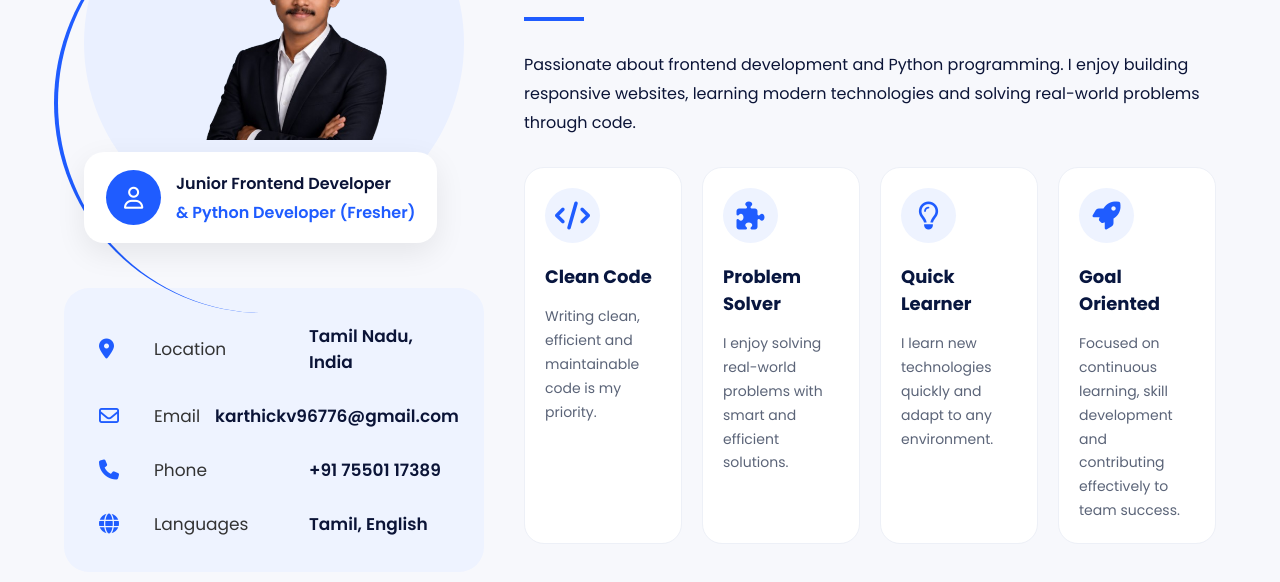
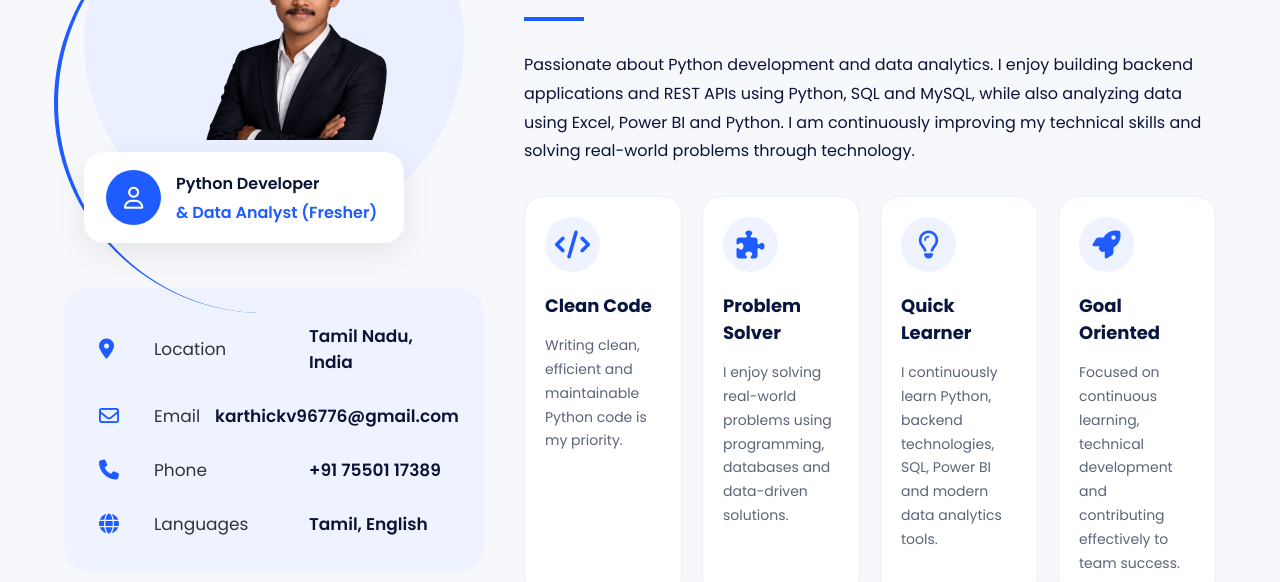
Before and after one commit to karthick2325/karthick-v-portfolio, a plain HTML site: page about.html in a window 1280 px wide. Shown: the part 323-905 px from the top of the page. Drawn offline with Linux system fonts and the light colour scheme.

Commit message:
Update about.html

```diff
--- a/about.html
+++ b/about.html
@@ -47,7 +47,6 @@
 
                     <li><a href="certificates.html">Certificates</a></li>
 
-
                     <li><a href="contact.html">Contact</a></li>
 
                 </ul>
@@ -96,9 +95,9 @@
 
                         <div class="role-text">
 
-                            <h4>Junior Frontend Developer</h4>
+                            <h4>Python Developer</h4>
 
-                            <p>& Python Developer (Fresher)</p>
+                            <p>& Data Analyst (Fresher)</p>
 
                         </div>
 
@@ -109,7 +108,6 @@
                 <!-- PERSONAL INFO CARD -->
 
                 <div class="info-card">
-
 
                     <div class="info-item">
 
@@ -175,7 +173,7 @@
 
                 <p class="about-description">
 
-                    Passionate about frontend development and Python programming. I enjoy building responsive websites, learning modern technologies and solving real-world problems through code.
+                    Passionate about Python development and data analytics. I enjoy building backend applications and REST APIs using Python, SQL and MySQL, while also analyzing data using Excel, Power BI and Python. I am continuously improving my technical skills and solving real-world problems through technology.
 
                 </p>
 
@@ -194,8 +192,8 @@
                         <h3>Clean Code</h3>
 
                         <p>
-                            Writing clean, efficient and maintainable code is
-                            my priority.
+                            Writing clean, efficient and maintainable Python
+                            code is my priority.
                         </p>
 
                     </div>
@@ -211,8 +209,8 @@
                         <h3>Problem Solver</h3>
 
                         <p>
-                            I enjoy solving real-world problems with smart and
-                            efficient solutions.
+                            I enjoy solving real-world problems using
+                            programming, databases and data-driven solutions.
                         </p>
 
                     </div>
@@ -228,8 +226,8 @@
                         <h3>Quick Learner</h3>
 
                         <p>
-                            I learn new technologies quickly and adapt to any
-                            environment.
+                            I continuously learn Python, backend technologies,
+                            SQL, Power BI and modern data analytics tools.
                         </p>
 
                     </div>
@@ -245,7 +243,9 @@
                         <h3>Goal Oriented</h3>
 
                         <p>
-                            Focused on continuous learning, skill development and contributing effectively to team success.
+                            Focused on continuous learning, technical
+                            development and contributing effectively to team
+                            success.
                         </p>
 
                     </div>
@@ -324,10 +324,9 @@
 
                         <p>
 
-                            To obtain a challenging position in a reputed organization where I can utilize my skills in frontend development, Python programming and problem solving while continuously learning and contributing to organizational growth.
+                            To obtain an entry-level position as a Python Developer or Data Analyst where I can utilize my skills in Python, SQL, MySQL, FastAPI, REST APIs, Excel and Power BI while continuously learning, solving real-world problems and contributing to organizational growth.
 
                         </p>
-
 
                     </div>
 
```
